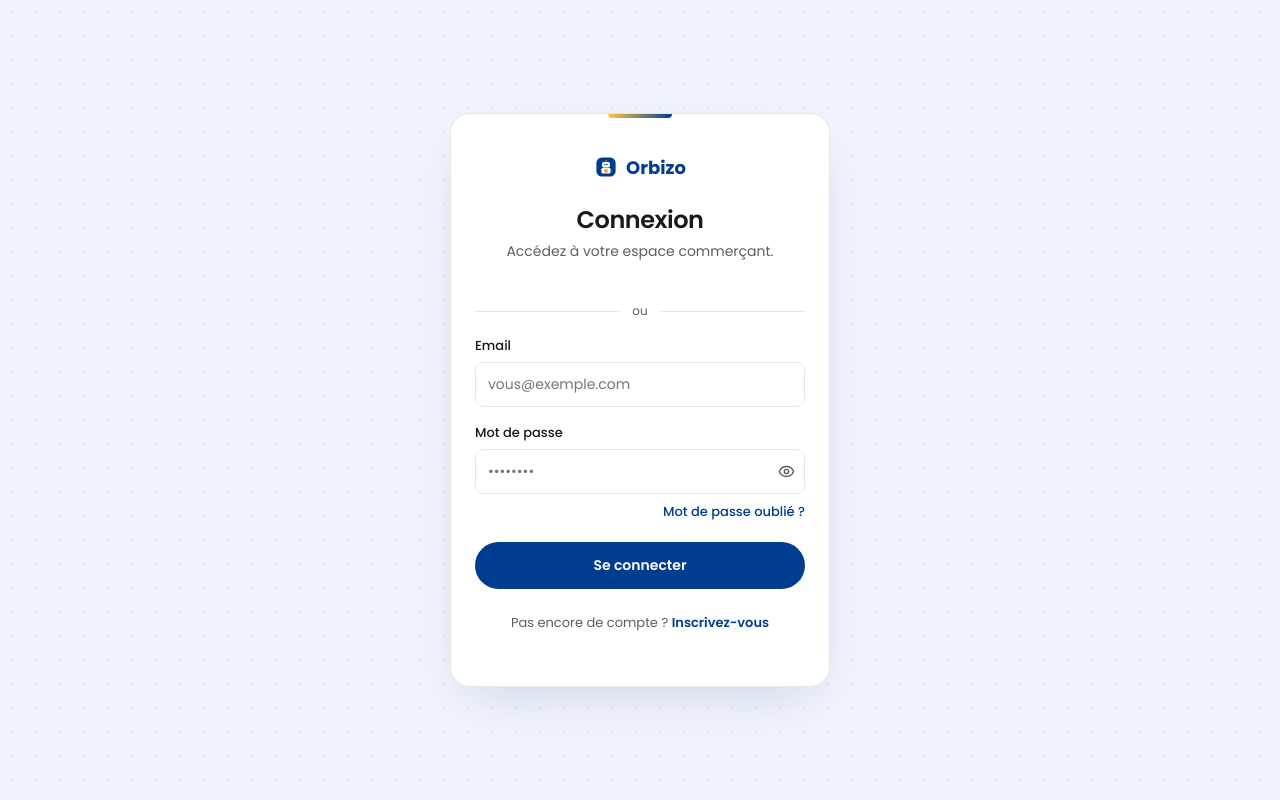
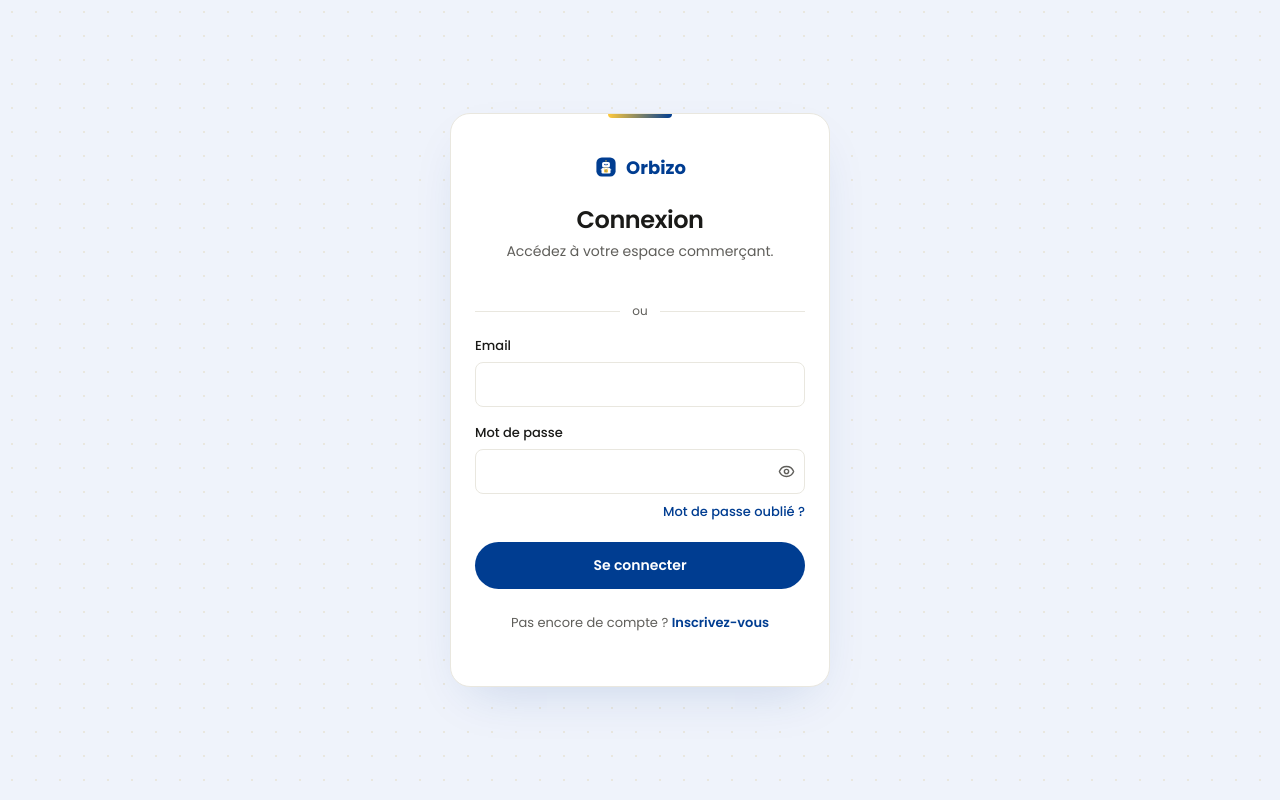
Before and after one commit to ArdennXBT/Monkarnet, a React (Vite) app: page /login in a window 1280 px wide. Built offline with nearby package versions, Linux system fonts and the light colour scheme.

Commit message:
modif login

```diff
--- a/src/Pages/Login/Login.jsx
+++ b/src/Pages/Login/Login.jsx
@@ -109,7 +109,7 @@ function Login() {
             Email
             <input
               type="email"
-              placeholder="vous@exemple.com"
+              placeholder=""
               value={email}
               onChange={(e) => setEmail(e.target.value)}
               required
@@ -120,7 +120,7 @@ function Login() {
             <div className="login-password-wrapper">
               <input
                 type={showPassword ? 'text' : 'password'}
-                placeholder="••••••••"
+                placeholder=""
                 value={motDePasse}
                 onChange={(e) => setMotDePasse(e.target.value)}
                 required
```
